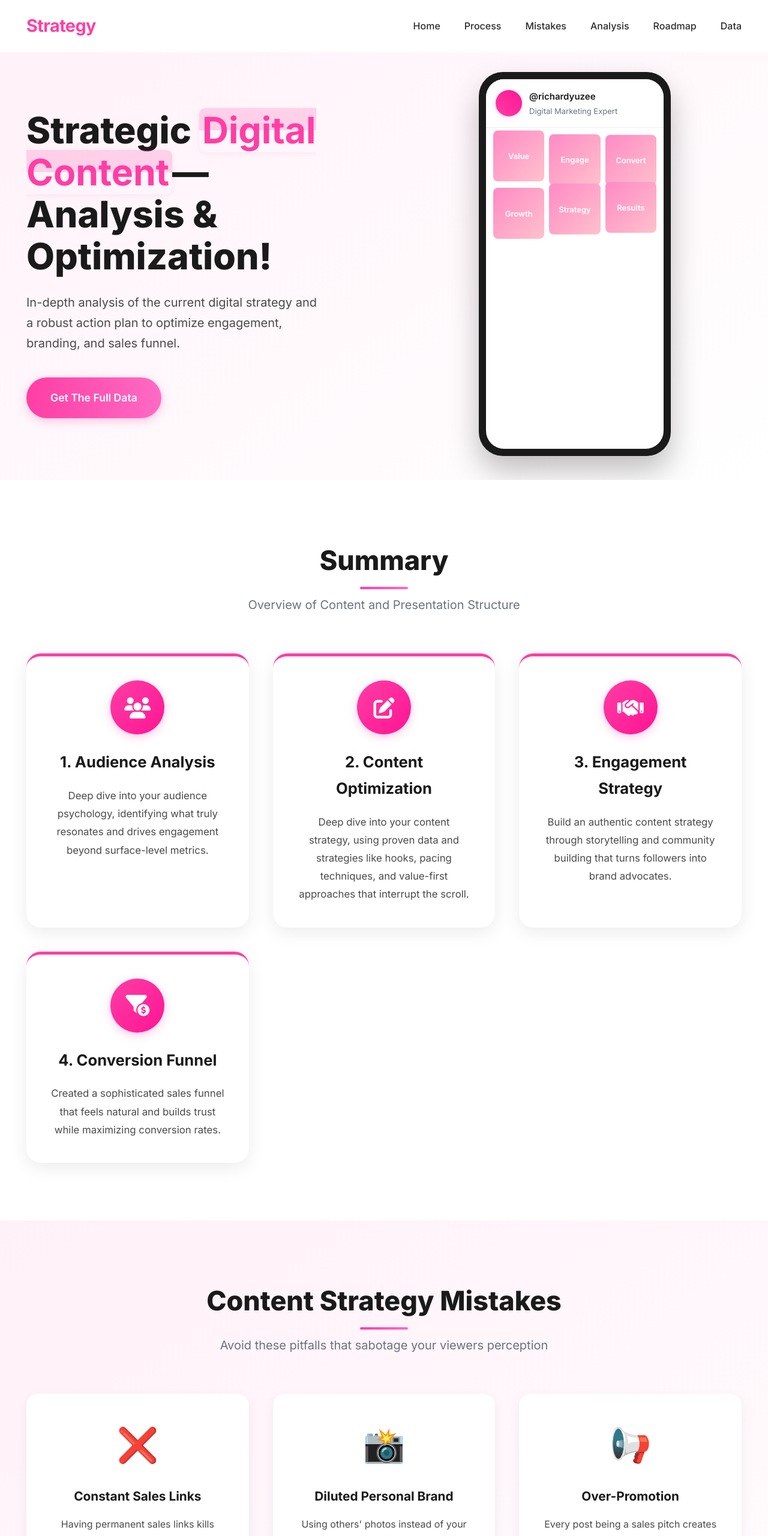
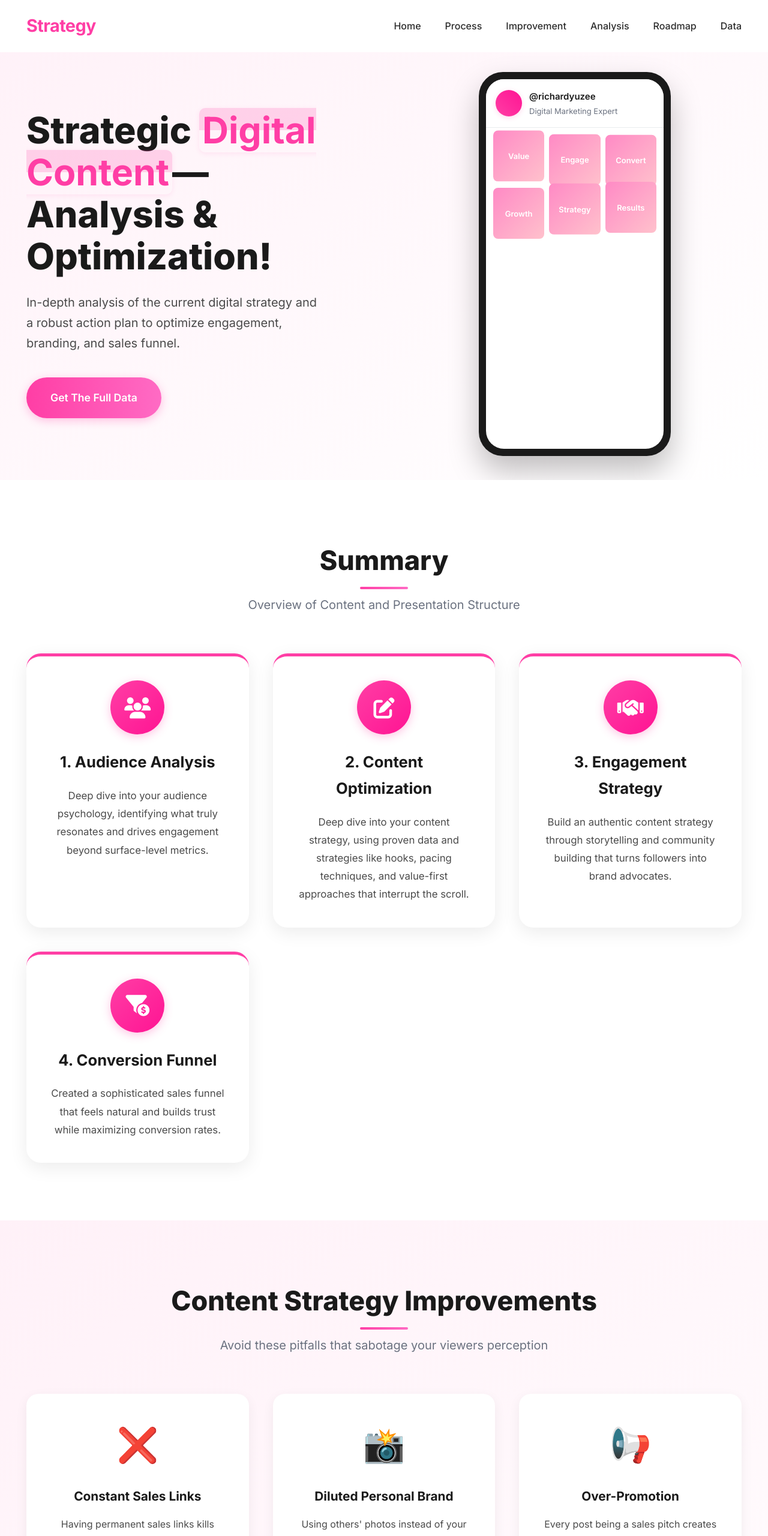
Before and after one commit to itsmatheussa/RichardYu-Research, a plain HTML site: page index.html in a window 1280 px wide. Shown: the top 2560 px of the page at 60% size. Drawn offline with Linux system fonts and the light colour scheme.

Commit message:
Update index.html

```diff
--- a/index.html
+++ b/index.html
@@ -1518,7 +1518,7 @@
             <ul class="nav-links">
                 <li><a href="#hero">Home</a></li>
                 <li><a href="#process">Process</a></li>
-                <li><a href="#mistakes">Mistakes</a></li>
+                <li><a href="#mistakes">Improvement</a></li>
                 <li><a href="#analysis">Analysis</a></li>
                 <li><a href="#roadmap">Roadmap</a></li>
                 <li><a href="#document">Data</a></li>
@@ -1590,7 +1590,7 @@
 
     <section id="mistakes" class="mistakes">
         <div class="container">
-            <h2 class="section-title fade-in">Content Strategy Mistakes</h2>
+            <h2 class="section-title fade-in">Content Strategy Improvements</h2>
             <span class="section-subtitle fade-in">Avoid these pitfalls that sabotage your viewers perception</span>
             <div class="mistakes-grid">
                 <div class="mistake-card">
```
